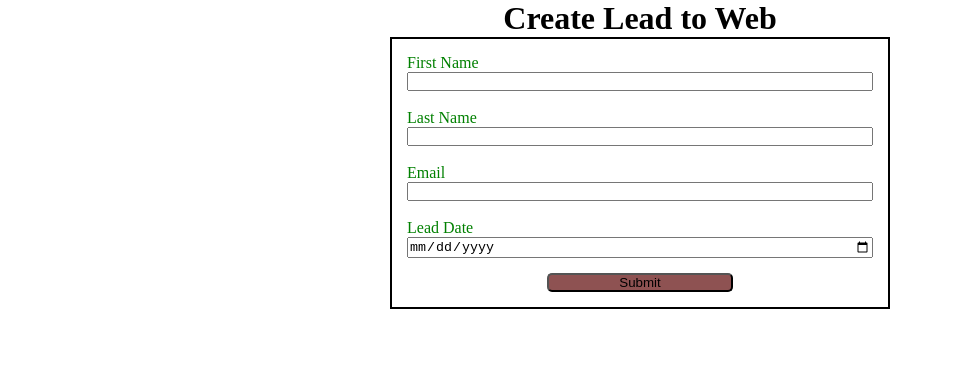
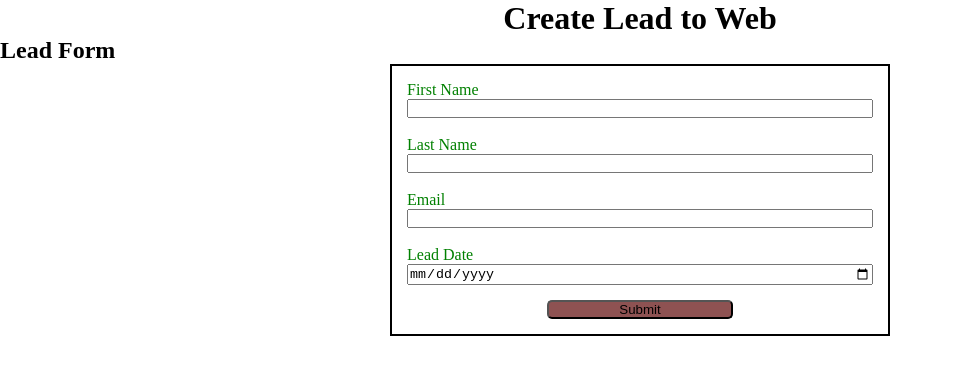
Before and after one commit to ShiwarkarTushar/Web-to-Lead-SF, a plain HTML site: page Index.html in a window 1280 px wide. Shown: the whole page, without its empty margins (0-953 px from the left). Drawn offline with Linux system fonts and the light colour scheme.

Commit message:
update index.html

```diff
--- a/Index.html
+++ b/Index.html
@@ -9,6 +9,7 @@
   </head>
   <body>
     <h1>Create Lead to Web</h1>
+    <h2>Lead Form</h2>
     <form
       action="https://webto.salesforce.com/servlet/servlet.WebToLead?encoding=UTF-8&orgId=00DdM00000FYryv"
       method="POST" onsubmit="beforesubmit()"
```
